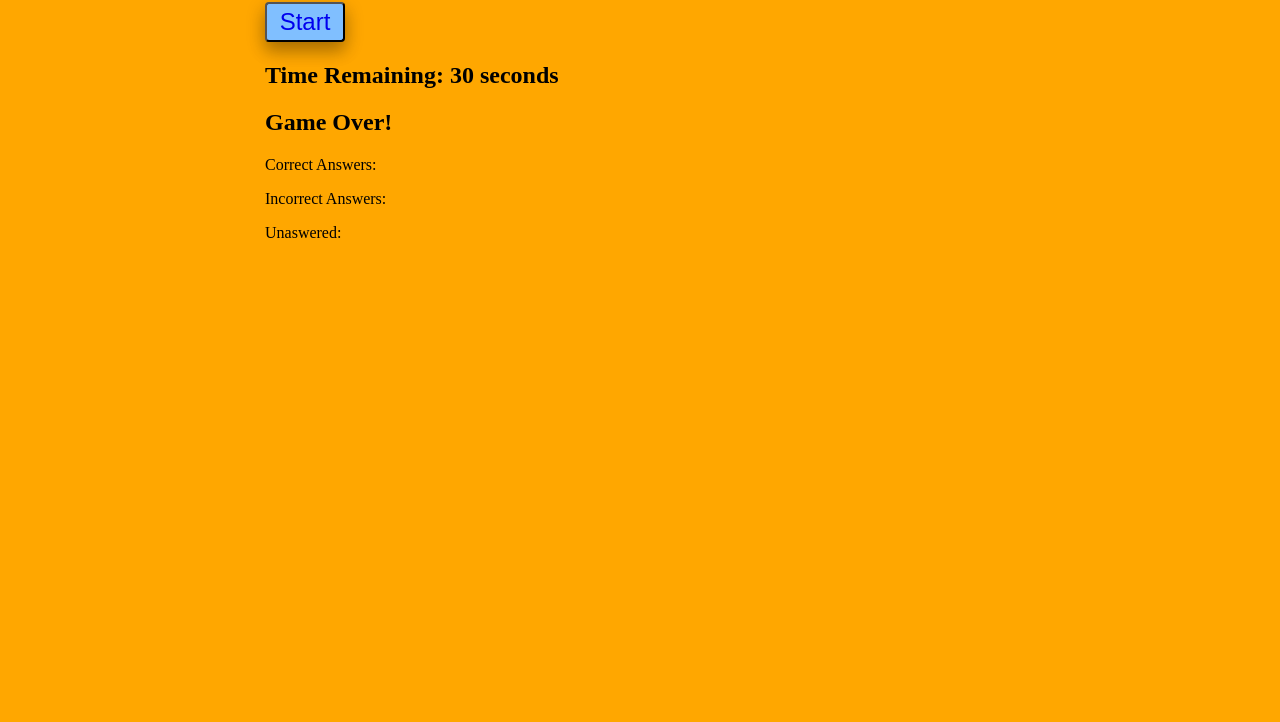
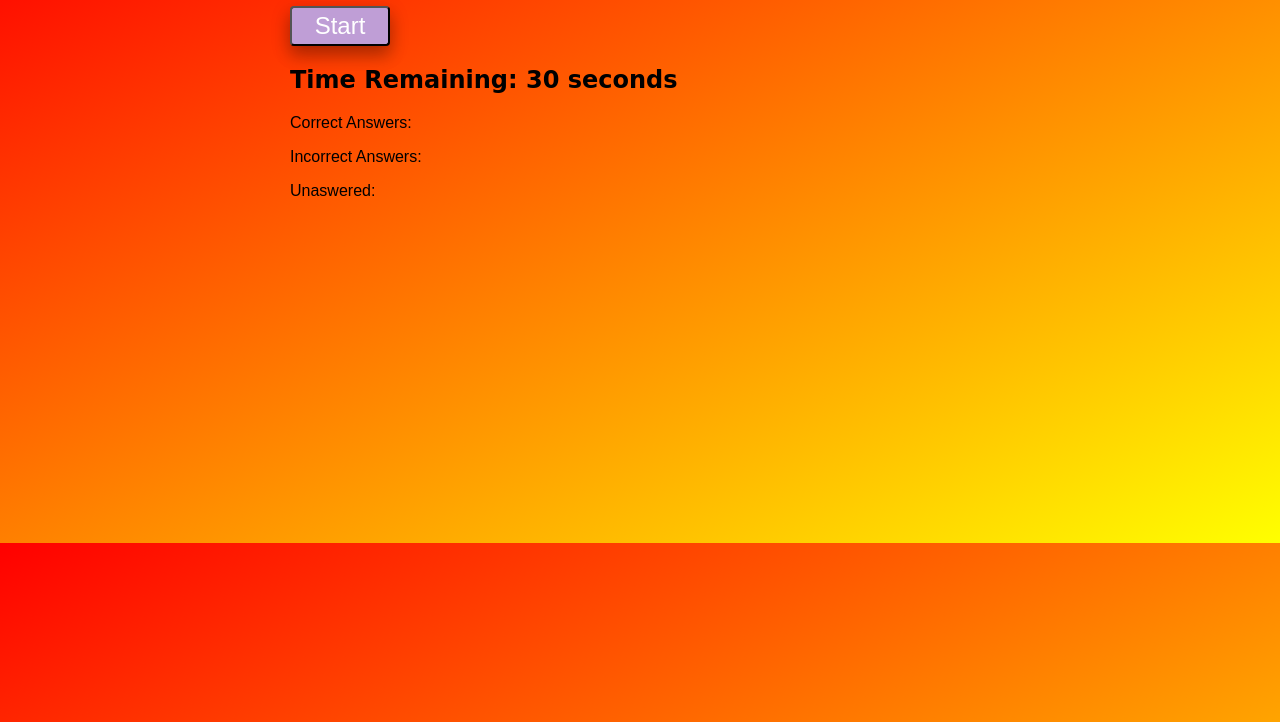
Before and after one commit to susan2k83/TriviaGame, a plain HTML site: page index.html in a window 1280 px wide. Shown: the part 78-800 px from the top of the page. Drawn offline with nearby package versions, Linux system fonts and the light colour scheme; a web font is replaced by a local one.

Commit message:
final commit for homework

```diff
--- a/assets/css/style.css
+++ b/assets/css/style.css
@@ -1,36 +1,43 @@
-html {
-
-  /*background-color: #333;*/
-  /*background-color: #ffa700 radial gradient; */
- /*}*/
-}
     body {
-	background-color: #ffa700;
-  /*background-color: #fff;*/
-  width: 750px;
     	margin: 0 auto;
     }
+    #grad {
 
-	/*background-color: #ffa700 radial gradient; */
-/*}*/
+    background: linear-gradient(to bottom right, red, yellow);
+
+    height: 600px;
+    width: 700px;
+}
+
+    h1 {
+    	font-family: 'Audiowide', cursive;
+    }
+     h2 {
+     	font-family: 'Audiowide', cursive;
+        font-family: 'Coda', cursive;
+     }
+      p {
+      	font-family: arial;
+      }
+
 
     #time-remaining {
         width: 300px;
         height: 50px;
         border: dashed gray 5px;
-
     }
     button {
-	width: 80px;
+        width: 100px;
         height: 40px;
         color: white;
         font-size: 24px;
         border-radius: 4px;
-	background-color: #80bfff;
-	box-shadow: 0 10px 16px 0 rgba(0,0,0,0.2), 0 6px 20px 0 rgba(0,0,0,0.19);
+        background-color: #BF9ED6;
+        box-shadow: 0 10px 16px 0 rgba(0, 0, 0, 0.2), 0 6px 20px 0 rgba(0, 0, 0, 0.19);
     }
     a {
         text-decoration: none;
+        color: white;
     }
     .slidingDiv {
         width: 525px;
@@ -40,7 +47,6 @@ a {
         border-width: 7px;
         background-color: #d5d9bf;
         padding: 30px;
-
     }
     /*#triviaQuestions {
 	width: 575px;
--- a/assets/javascript/app.js
+++ b/assets/javascript/app.js
@@ -1,17 +1,15 @@
 $(document).ready(function() {
     $(".slidingDiv").hide();
     // $(".slidingDiv")'.show();
-
+    $("#endOfGame").hide();
     $("#startCounter, .show_hide").on("click", function() {
 
-
-        // new page/box/triviaQuestions opens showing trivia qeustions
         $("#startCounter").hide();
         $(".slidingDiv").show();
         var unansweredTotal = 0;
         var incorrectTotal = 0;
         var correctAnswerTotal = 0;
-        var count = 5;
+        var count = 30;
         var counter = setInterval(function() {
             count--;
 
@@ -80,7 +78,7 @@ $(document).ready(function() {
                     unansweredTotal++;
                     console.log(unansweredTotal);
                 }
-
+                $("#endOfGame").show();
                 $(".correctAnswers").text(correctAnswerTotal);
                 $(".incorretAnswers").text(incorrectTotal);
                 $(".unanswered").text(unansweredTotal);
--- a/index.html
+++ b/index.html
@@ -3,11 +3,13 @@
 
 <head>
     <title>Trivia Game</title>
+    <link href="https://fonts.googleapis.com/css?family=Audiowide" rel="stylesheet">
+    <link href="https://fonts.googleapis.com/css?family=Audiowide|Coda" rel="stylesheet">
     <link rel="stylesheet" type="text/css" href="assets/css/reset.css">
     <link rel="stylesheet" type="text/css" href="assets/css/style.css">
 </head>
 
-<body>
+<body id="grad">
     <h1>Totally Trivial Trivia!</h1>
     <div id="">
         <button type="button" id="startCounter"><a href="#" class="show_hide">Start</a></button>
@@ -50,6 +52,8 @@
     </div>
     <div id="endOfGame">
         <h2 id="gameOver">Game Over!</h2>
+    </div>
+    <div id="endOfGameStats">
         <p id="correct">Correct Answers: <span class="correctAnswers"></span></p>
         <p id="incorret">Incorrect Answers: <span class="incorretAnswers"></span></p>
         <p id="unaswered">Unaswered: <span class="unanswered"></span></p>
```
Also changed, not shown: assets/images/tlo.jpg (added), 1 other file. Lines whose indentation alone changed are shown as unchanged.
